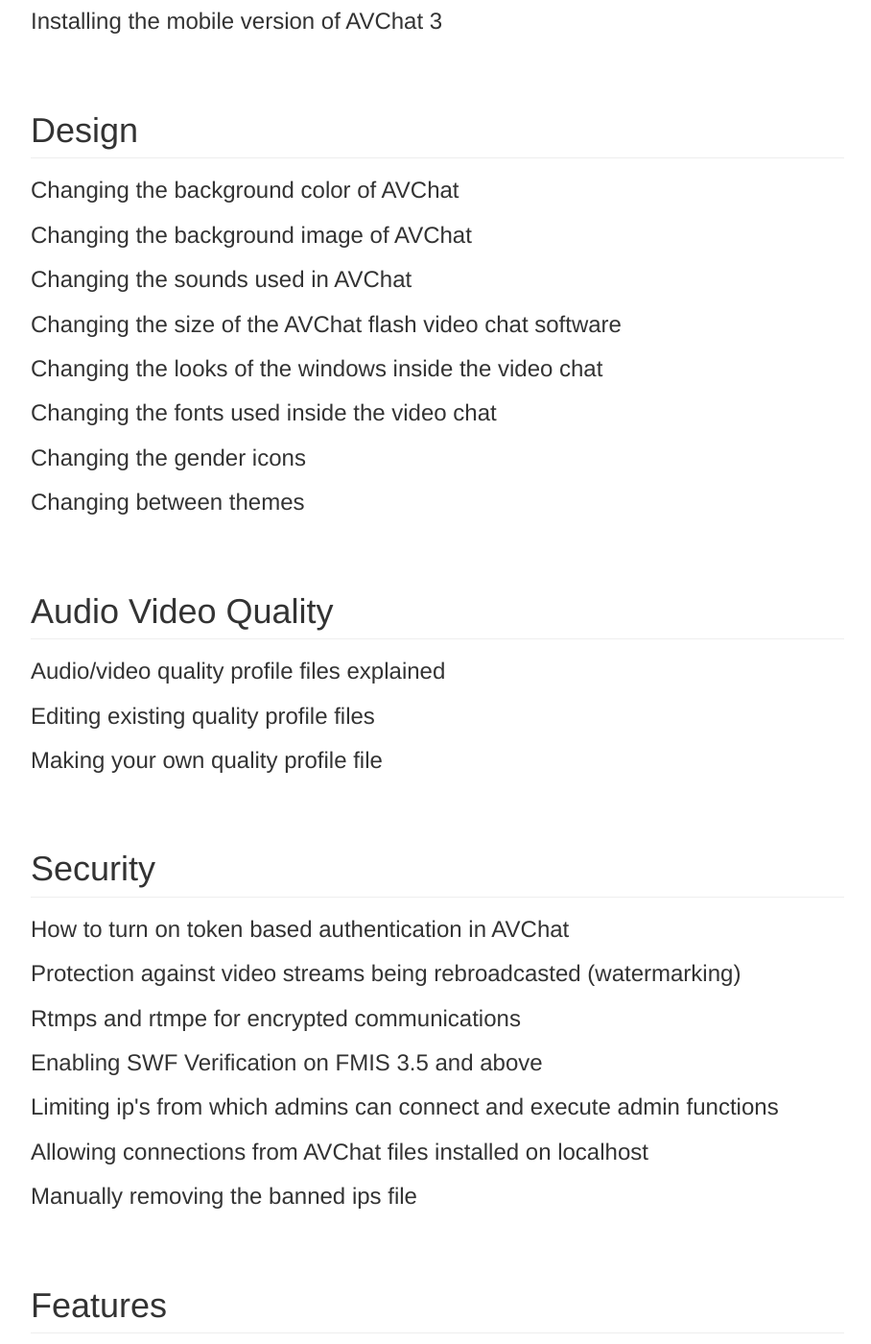
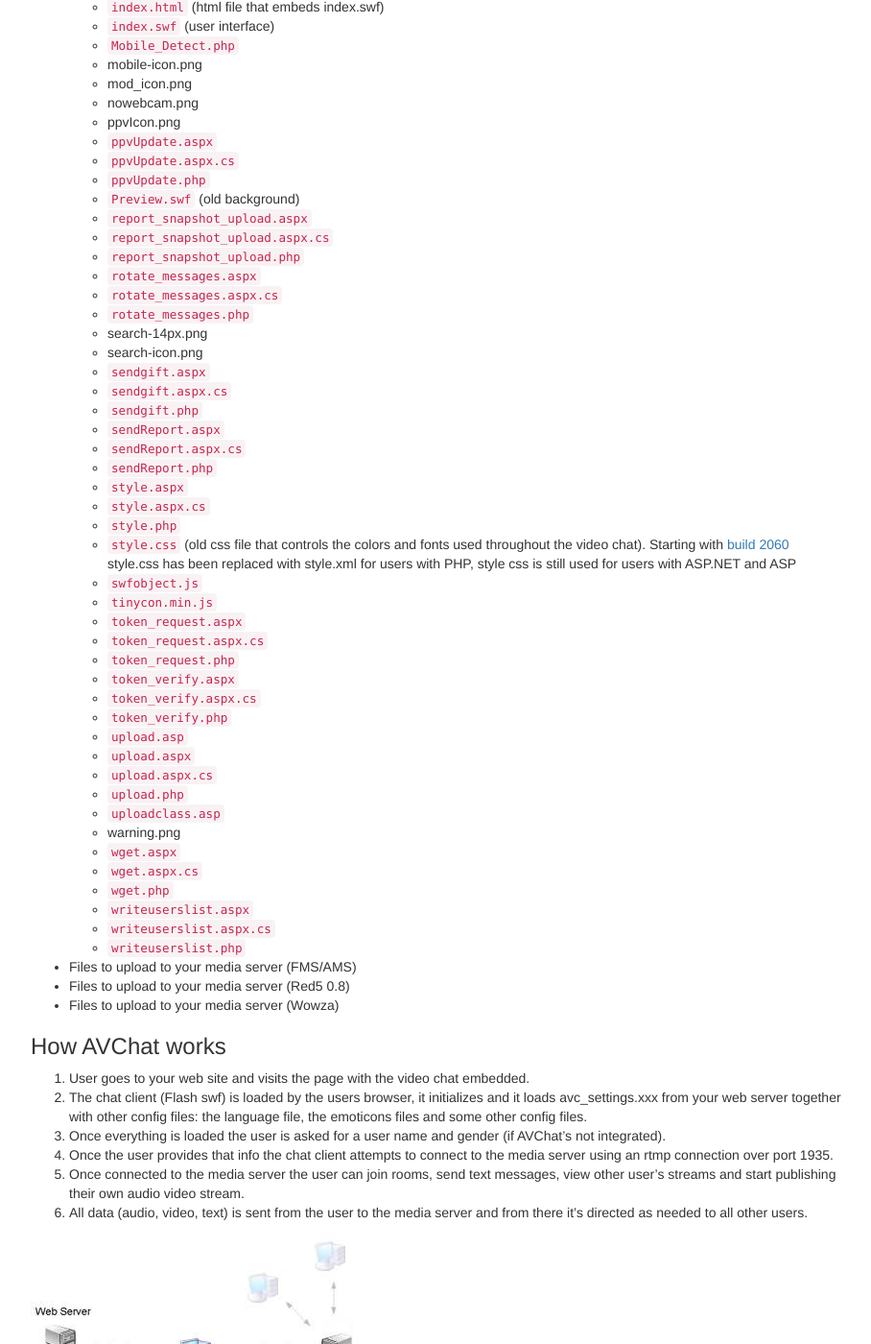
Before and after one commit to nusofthq/avchat-documentation, a Jekyll site: the page built from standalone.md, in a window 1280 px wide and 1400 px high, scrolled down 1677 px. Shown: the whole window at 96% size, without its empty margins (38-946 px from the left). Built offline with Jekyll 4.4.1, drawn with Linux system fonts in a browser that asks for light colours; nearby versions of some CDN libraries; comment, search, counter and statistics services are not loaded; some of the changed text lies outside the part shown.

Commit message:
WIP on docs
overview sub-chapters

```diff
--- a/_includes/design.md
+++ b/_includes/design.md
@@ -1,16 +1,16 @@
 
-<h2 id="changing-bg-color">Changing the background color of AVChat</h2>
+<h2 id="changing-bg-color">Background color of AVChat</h2>
 
-<h2 id="changing-bg-image">Changing the background image of AVChat</h2>
+<h2 id="changing-bg-image">Background image of AVChat</h2>
 
-<h2 id="changing-sounds">Changing the sounds used in AVChat</h2>
+<h2 id="changing-sounds">Sounds used in AVChat</h2>
 
 <h2 id="changing-size">Changing the size of the AVChat flash video chat software</h2>
 
-<h2 id="changing-window-looks">Changing the looks of the windows inside the video chat</h2>
+<h2 id="changing-window-looks"Looks of the windows inside the video chat</h2>
 
-<h2 id="changing-fonts">Changing the fonts used inside the video chat</h2>
+<h2 id="changing-fonts">Fonts used inside the video chat</h2>
 
-<h2 id="changing-gender-icons">Changing the gender icons</h2>
+<h2 id="changing-gender-icons">Gender icons</h2>
 
-<h2 id="changing-themes">Changing between themes</h2>
+<h2 id="changing-themes">Switching between themes</h2>
--- a/_includes/overview.md
+++ b/_includes/overview.md
@@ -12,16 +12,114 @@
 
 AVChat has 2 main configuration files:
 
-1. **avc_settings.xxx** which you will find in your AVChat installation folder on your web server (its's part of the client side files) Starting with build 2060 all the settings from **avc_settings.php** and **avc_settings.aspx.cs** were moved to a new file **avc_settings.xml** from which they are imported. For simple ASP avc_setting.asp remains unchanged:
+1. `avc_settings.xxx` which you will find in your AVChat installation folder on your web server (its's part of the client side files) Starting with [build 2060](http://nusofthq.com/blog/avchat-december-holiday-build-2060/ "AVChat build 2060")  all the settings from `avc_settings.php` and `avc_settings.aspx.cs` were moved to a new file `avc_settings.xml` from which they are imported. For simple ASP avc_setting.asp remains unchanged:
 2. the media server app config file:
-..* **settings.asc** on FMS/AMS, you will find it in **/applications/avchat30** on FMS or **/FMSApps/avchat30** on AMS
-..* **avchat3.properties** on Red5, you will find it in **/webapps/avchat30**
-..* **avchat3.properties** on Wowza , you will find it in **Wowza/conf/avchat30**
+  * `settings.asc` on FMS/AMS, you will find it in `/applications/avchat30` on FMS or `/FMSApps/avchat30` on AMS
+  * `avchat3.properties` on Red5, you will find it in `/webapps/avchat30`
+  * `avchat3.properties` on Wowza , you will find it in `Wowza/conf/avchat30`
 
 There are other less important config files (like the video quality .xml file or the logback_avchat30.xml file on Red5 that specifies where the log files should be created) but we will cover them below as needed.
 
 <h2 id="file-structure">File Structure</h2>
 
+AVChat ships in an archive that looks like this:
+
+* Files to upload to your website
+  * audio_video_quality_profiles (folder containing audio video quality files in .xml format)
+  * codebird-js
+  * emoticons (folder containing sets of emote icons)
+  * gender_icons
+  * report_snaps
+  * sounds (folder containing sounds used in the video chat in mp3 format)
+  * themes (subfolders dark and light each with a `style.xml`)
+  * tokens
+  * translations (folder containing UI translations in .xml)
+  * uploadedFiles (folder where files uploaded by users will go)
+  * `admin.html` (html file that embeds admin.swf)
+  * `admin.swf` (admin interface)
+  * ajax-loading.gif
+  * `avc_settings.asp`
+  * `avc_settings.aspx`
+  * `avc_settings.aspx.cs`
+  * `avc_settings.php`
+  * `avc_settings.xml` has been added started with [build 2060](http://nusofthq.com/blog/avchat-december-holiday-build-2060/ "AVChat build 2060")
+  * `badnicks.xml` (xml file containing the bad usernames that are now allowed in the chat)
+  * `badwords.xml` (xml file containing the bad words that are banned in the chat)
+  * bg.png
+  * `channel.html`
+  * `dataEncryption.php`
+  * favicon.ico
+  * `file_types.xml` has been added starting with [build 2060](http://nusofthq.com/blog/avchat-december-holiday-build-2060/ "AVChat build 2060")
+  * `fonts.xml` (list of fonts that can be used in the chat)
+  * fullStar.png (default logo image that is shown over all video stream to   prevent them from being rebroadcasted)
+  * `genders.xml`
+  * `getRecordedVideosInfo.aspx`
+  * `getRecordedVideosInfo.aspx.cs`
+  * `getRecordedVideosInfo.php`
+  * gift.png
+  * `index.html` (html file that embeds index.swf)
+  * `index.swf` (user interface)
+  * `Mobile_Detect.php`
+  * mobile-icon.png
+  * mod_icon.png
+  * nowebcam.png
+  * ppvIcon.png
+  * `ppvUpdate.aspx`
+  * `ppvUpdate.aspx.cs`
+  * `ppvUpdate.php`
+  * `Preview.swf` (old background)
+  * `report_snapshot_upload.aspx`
+  * `report_snapshot_upload.aspx.cs`
+  * `report_snapshot_upload.php`
+  * `rotate_messages.aspx`
+  * `rotate_messages.aspx.cs`
+  * `rotate_messages.php`
+  * search-14px.png
+  * search-icon.png
+  * `sendgift.aspx`
+  * `sendgift.aspx.cs`
+  * `sendgift.php`
+  * `sendReport.aspx`
+  * `sendReport.aspx.cs`
+  * `sendReport.php`
+  * `style.aspx`
+  * `style.aspx.cs`
+  * `style.php`
+  * `style.css` (old css file that controls the colors and fonts used throughout the video chat). Starting with [build 2060](http://nusofthq.com/blog/avchat-december-holiday-build-2060/ "AVChat build 2060") style.css has been replaced with style.xml for users with PHP, style css is still used for users with ASP.NET and ASP
+  * `swfobject.js`
+  * `tinycon.min.js`
+  * `token_request.aspx`
+  * `token_request.aspx.cs`
+  * `token_request.php`
+  * `token_verify.aspx`
+  * `token_verify.aspx.cs`
+  * `token_verify.php`
+  * `upload.asp`
+  * `upload.aspx`
+  * `upload.aspx.cs`
+  * `upload.php`
+  * `uploadclass.asp`
+  * warning.png
+  * `wget.aspx`
+  * `wget.aspx.cs`
+  * `wget.php`
+  * `writeuserslist.aspx`
+  * `writeuserslist.aspx.cs`
+  * `writeuserslist.php`
+* Files to upload to your media server (FMS/AMS)
+* Files to upload to your media server (Red5 0.8)
+* Files to upload to your media server (Wowza)
+
+
 <h2 id="how-avchat-works">How AVChat works</h2>
 
+1. User goes to your web site and visits the page with the video chat embedded.
+2. The chat client (Flash swf) is loaded by the users browser, it initializes and it loads avc_settings.xxx from your web server together with other config files: the language file, the emoticons files and some other config files.
+3. Once everything is loaded the user is asked for a user name and gender (if AVChat's not integrated).
+4. Once the user provides that info the chat client attempts to connect to the media server using an rtmp connection over port 1935.
+5. Once connected to the media server the user can join rooms, send text messages, view other user's streams and start publishing their own audio video stream.
+6. All data (audio, video, text) is sent from the user to the media server and from there it's directed as needed to all other users.
+
+![alt text](http://docs.avchat.net/assets/images/fcs.jpg "Logo Title Text 1")
+
 <h2 id="requirements">Requirements</h2>
```
Also changed, not shown: assets/images/fcs.jpg (added).
